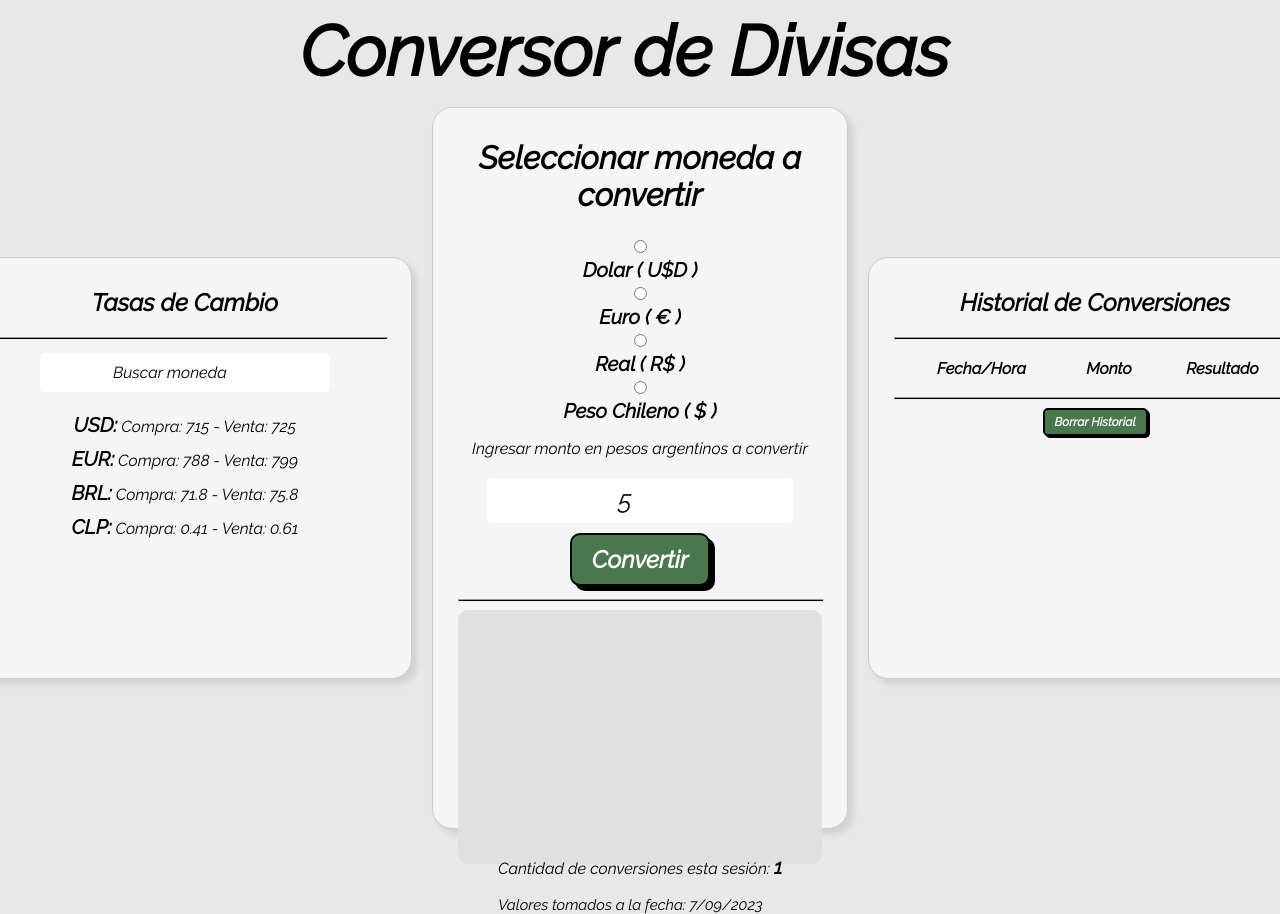
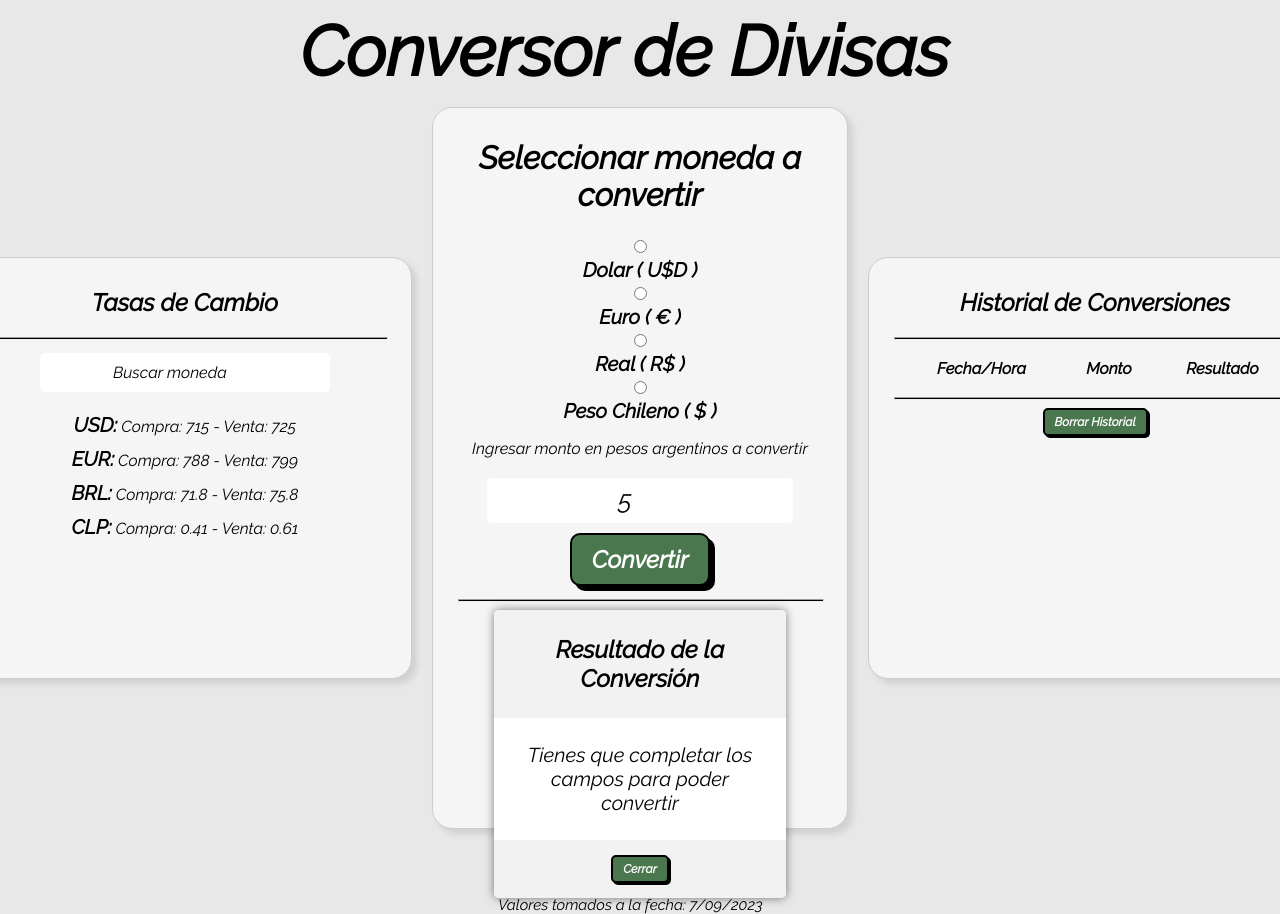
Before and after one commit to facup14dev/Conversor, a plain HTML site: page Index.html in a window 1280 px wide. Both pictures are taken after typing "5" into the empty fields and a click on the button "Convertir". Shown: the top 914 px of the page. Drawn offline with Linux system fonts and the light colour scheme.

Commit message:
v8
PreEntrega 3

```diff
--- a/Index.html
+++ b/Index.html
@@ -46,7 +46,20 @@
 
             <hr>
 
-            <div class="card"></div>
+            <div id="resultadoModal" class="modal">
+                <div class="modal-content">
+                  <div class="modal-header">
+                    <h2>Resultado de la Conversión</h2>
+                  </div>
+                  <div class="modal-body" id="modalBody">
+
+                  </div>
+                  <div class="modal-footer">
+                    <button type="button" id="modalCerrar">Cerrar</button>
+                  </div>
+                </div>
+              </div>
+
 
         </div>
 
@@ -82,5 +95,6 @@
     </footer>
 
 <script src="/js/script.js" defer></script>
+
 </body>
 </html>
--- a/css/styles.css
+++ b/css/styles.css
@@ -138,13 +138,6 @@ input[type="radio"], input[type="number"], input[type="button"] {
   margin: 5px;
 }
 
-.card {
-  width: 100%;
-  height: 254px;
-  border-radius: 10px;
-  background: #e0e0e0;
- }
-
 ul {
     list-style-type: none;
     padding: 0;
@@ -202,3 +195,60 @@ li {
   box-shadow: 2px 2px 0px #000;
   cursor: pointer;
 }
+
+
+.modal {
+  display: none;
+  z-index: 1;
+  left: 0;
+  top: 0;
+  width: 100%;
+  height: -50%;
+  justify-content: center;
+  align-items: center;
+}
+
+.modal-content {
+  position: relative;
+  background-color: #fff;
+  border-radius: 5px;
+  width: 80%;
+  max-width: 400px;
+  box-shadow: 0px 0px 10px rgba(0, 0, 0, 0.5);
+}
+
+.modal-header {
+  padding: 5px;
+  text-align: center;
+  background-color: #f2f2f2;
+  border-top-left-radius: 5px;
+  border-top-right-radius: 5px;
+}
+
+.modal-body {
+  padding: 25px;
+  font-size: 20px;
+}
+
+.modal-footer {
+  padding: 15px;
+  text-align: center;
+  background-color: #f2f2f2;
+  border-bottom-left-radius: 5px;
+  border-bottom-right-radius: 5px;
+}
+
+#modalCerrar {
+  display: inline-block;
+  padding: 5px 10px;
+  font-size: 12px;
+  font-weight: bold;
+  text-align: center;
+  text-decoration: none;
+  color: #fff;
+  background-color: rgb(74, 119, 77);
+  border: 2px solid #000;
+  border-radius: 5px;
+  box-shadow: 2px 2px 0px #000;
+  cursor: pointer;
+}
--- a/js/script.js
+++ b/js/script.js
@@ -13,27 +13,48 @@ function cotizar() {
     }
 
     if (document.getElementById("uno").checked ){
+
         resultado = valorConvertir / dolar;
-        alert("El cambio de pesos argentinos a dolares es: u$d " + resultado.toFixed(2))
+        mostrarResultado("El cambio de pesos argentinos a dolares es u$d " + resultado.toFixed(2))
+
         guardarConversion(valorConvertir, "ARS", "U$D", resultado);
     }
     else if (document.getElementById("dos").checked) {
+
         resultado = valorConvertir / euro;
-        alert("El cambio de pesos argentinos a euros es: E$ " + resultado.toFixed(2))
+        mostrarResultado("El cambio de pesos argentinos a euros es € " + resultado.toFixed(2))
+
         guardarConversion(valorConvertir, "ARS", "€", resultado);
     }
     else if (document.getElementById("tres").checked) {
+
         resultado = valorConvertir / real;
-        alert("El cambio de pesos argentinos a reales es R$ " + resultado.toFixed(2))
+        mostrarResultado("El cambio de pesos argentinos a reales es R$ " + resultado.toFixed(2))
+
         guardarConversion(valorConvertir, "ARS", "R$", resultado);
     }
     else if (document.getElementById("cuatro").checked) {
+
         resultado = valorConvertir * chileno; //multiplico porque la moneda chilena es inferior a la argentina a diferencia de las otras.
-        alert("El cambio de pesos argentinos a chilenos es $ " + resultado.toFixed(2))
+
+        mostrarResultado("El cambio de pesos argentinos a chilenos es $ " + resultado.toFixed(2))
         guardarConversion(valorConvertir, "ARS", "CHL", resultado);
     }
     else {
-        alert("Tienes que completar los campos para poder convertir")
+        mostrarResultado("Tienes que completar los campos para poder convertir")
+    }
+
+    function mostrarResultado(mensaje) {
+        const modal = document.getElementById("resultadoModal");
+        const modalBody = document.getElementById("modalBody");
+        const modalClose = document.getElementById("modalCerrar");
+
+        modal.style.display = "flex";
+        modalBody.textContent = mensaje;
+
+        modalClose.addEventListener("click", function() {
+            modal.style.display = "none";
+        });
     }
 }
 
@@ -57,6 +78,11 @@ const tasasDeCambio = [
     { moneda: "BRL", tasaCompra: 71.8, tasaVenta: 75.8 },
     { moneda: "CLP", tasaCompra: 0.41, tasaVenta: 0.61 },
 ];
+const enJSON = JSON.stringify(tasasDeCambio);
+
+localStorage.setItem('tasasDeCambio', enJSON);
+
+
 
 const ul = document.getElementById("tasasDeCambio");
 const filtroInput = document.getElementById("filtro");
```
